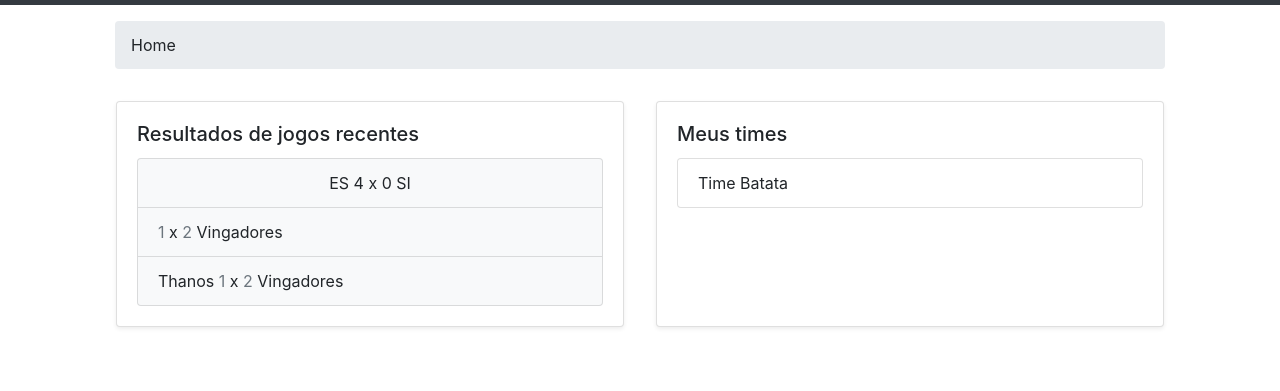
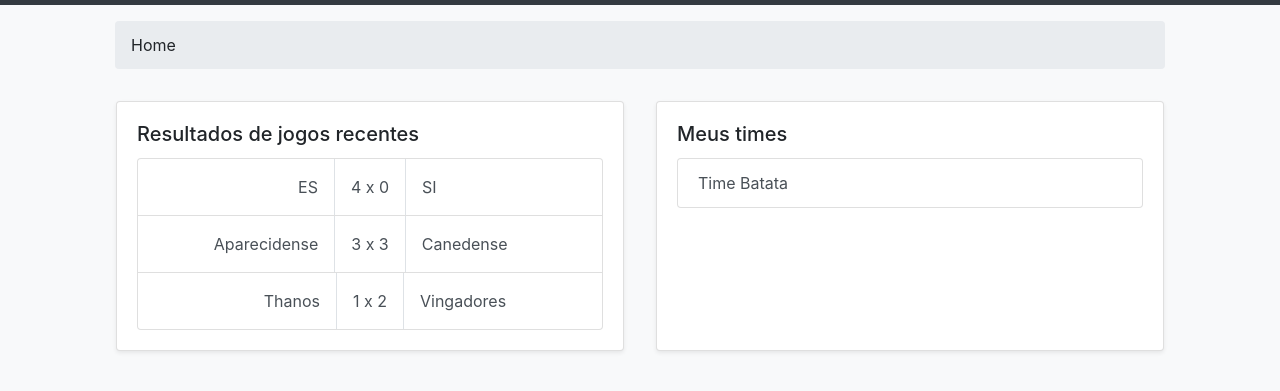
Before and after one commit to augustobmoura/torneios, a plain HTML site: page index.html in a window 1280 px wide. Shown: the part 51-442 px from the top of the page. Drawn offline with Linux system fonts and the light colour scheme.

Commit message:
Página inicial

```diff
--- a/index.html
+++ b/index.html
@@ -4,12 +4,29 @@
   <meta charset="UTF-8">
   <meta name="viewport" content="width=device-width, user-scalable=no, initial-scale=1.0, maximum-scale=1.0, minimum-scale=1.0">
   <meta http-equiv="X-UA-Compatible" content="ie=edge">
-  <title>Document</title>
+  <title>Torneios</title>
 
   <link rel="stylesheet" href="css/bootstrap-reboot.css">
   <link rel="stylesheet" href="css/bootstrap.css">
+
+  <style>
+    .lista-jogos__time {
+      flex: 1;
+      display: flex;
+      align-items: center;
+    }
+
+    .lista-jogos__time--esq {
+      justify-content: flex-end;
+    }
+
+    .lista-jogos__time--dir {
+      justify-content: flex-start;
+    }
+  </style>
 </head>
-<body>
+
+<body class="bg-light">
 
 <nav class="navbar navbar-dark bg-dark navbar-expand-lg">
   <a href="" class="navbar-brand">Torneios</a>
@@ -48,18 +65,28 @@
         <h5 class="card-title">Resultados de jogos recentes</h5>
 
         <ul class="list-group">
-          <li class="list-group-item bg-light text-center">
-            ES
-            4 x 0
-            SI
+          <li class="list-group-item d-flex list-group-item-action text-center p-0">
+            <div class="lista-jogos__time lista-jogos__time--esq border-right text-right p-3">ES</div>
+            <div class="p-3">4 x 0</div>
+            <div class="lista-jogos__time lista-jogos__time--dir border-left text-left p-3">SI</div>
           </li>
 
-          <li class="list-group-item bg-light">
-            <span class="text-muted">1</span> x <span class="text-muted">2</span> Vingadores
+          <li class="list-group-item d-flex list-group-item-action text-center p-0">
+            <div class="lista-jogos__time lista-jogos__time--esq border-right text-right p-3">
+              Aparecidense
+            </div>
+
+            <div class="p-3 flex-grow-0">3 x 3</div>
+
+            <div class="border-left lista-jogos__time--dir text-left p-3 lista-jogos__time">
+              Canedense
+            </div>
           </li>
 
-          <li class="list-group-item bg-light">
-            Thanos <span class="text-muted">1</span> x <span class="text-muted">2</span> Vingadores
+          <li class="list-group-item d-flex list-group-item-action text-center p-0">
+            <div class="border-right lista-jogos__time--esq text-right p-3 lista-jogos__time">Thanos</div>
+            <div class="p-3">1 x 2</div>
+            <div class="border-left lista-jogos__time--dir text-left p-3 lista-jogos__time">Vingadores</div>
           </li>
         </ul>
       </div>
@@ -70,7 +97,7 @@
         <h5 class="card-title">Meus times</h5>
 
         <ul class="list-group">
-          <li class="list-group-item">Time Batata</li>
+          <li class="list-group-item list-group-item-action">Time Batata</li>
         </ul>
       </div>
     </div>
```
